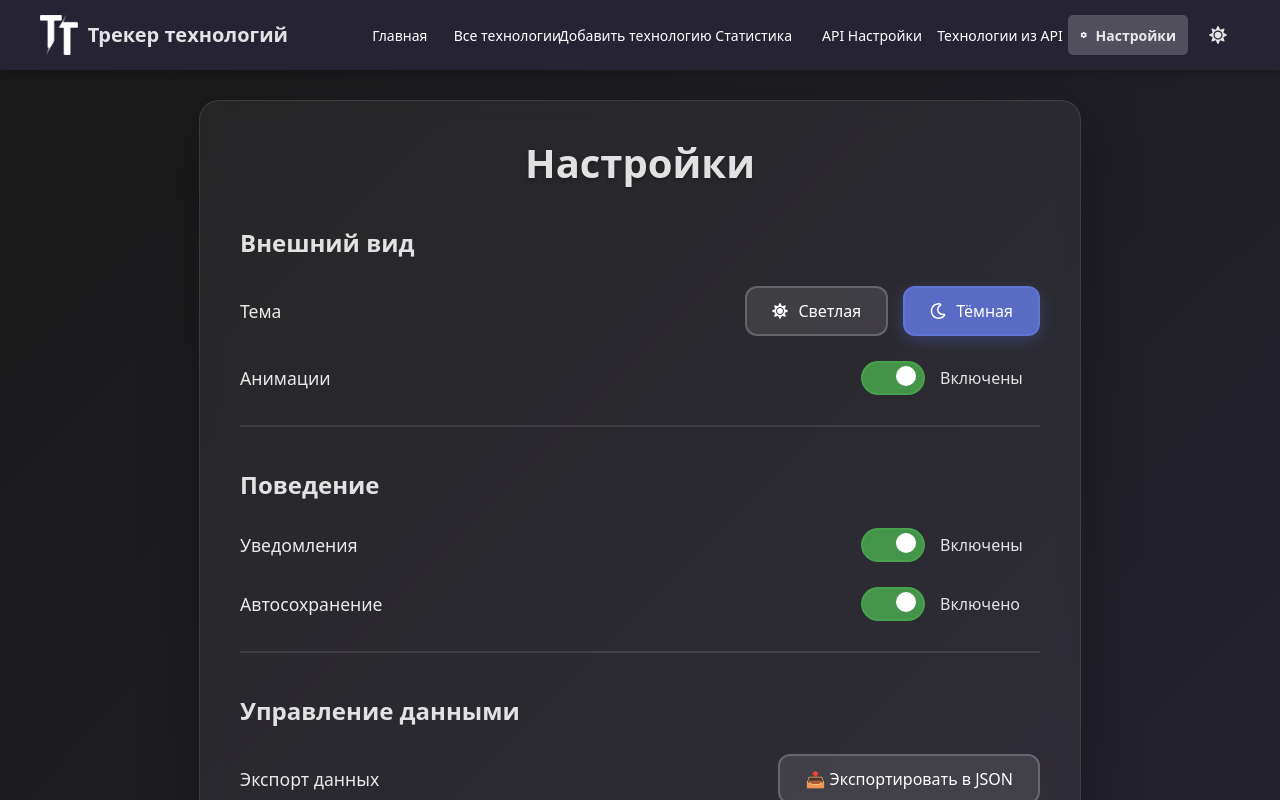
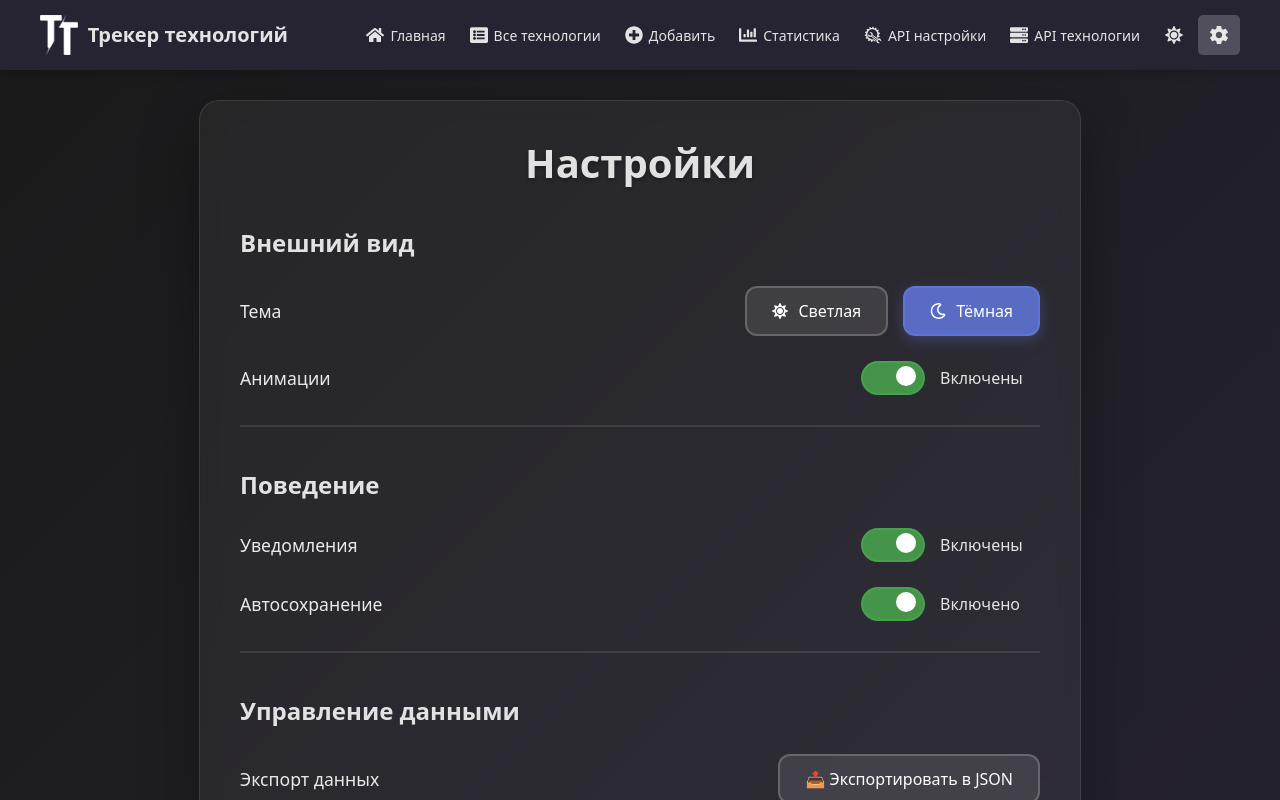
Before and after one commit to HEGATNB/REACT-WEBSITE, a React (Vite) app: page /settings in a window 1280 px wide. Shown: the top 800 px of the page. Built offline with nearby package versions, Linux system fonts and the light colour scheme.

Commit message:
Доработана адаптивность и исправлены стили

```diff
--- a/src/components/ApiSettings.css
+++ b/src/components/ApiSettings.css
@@ -18,10 +18,12 @@
   user-select: none;
 }
 
-[data-theme="light"].api-section strong,
-[data-theme="light"] .api-section li {
+[data-theme="light"] .api-section strong,
+[data-theme="light"] .api-section,
+[data-theme="light"] .api-section p{
   color: #213547;
 }
+
 
 .api-section {
   margin-bottom: 32px;
--- a/src/components/TechnologiesFromApi.css
+++ b/src/components/TechnologiesFromApi.css
@@ -2,6 +2,7 @@
 .technologies-api {
   max-width: 1200px;
   margin: 0 auto;
+  min-width: 55%;
   padding: 24px;
 }
 
--- a/src/components/TechnologiesFromApi.tsx
+++ b/src/components/TechnologiesFromApi.tsx
@@ -17,23 +17,19 @@ function TechnologiesFromApi() {
   const [categoryFilter, setCategoryFilter] = useState('all');
   const [statusFilter, setStatusFilter] = useState('all');
 
-  // Получаем уникальные категории
+
   const categories = ['all', ...new Set(technologies.map(t => t.category).filter(Boolean) as string[])];
 
-  // Фильтрация технологий
   const filteredTechnologies = technologies.filter(tech => {
-    // Поиск по названию и описанию
     if (searchTerm && !tech.title.toLowerCase().includes(searchTerm.toLowerCase()) &&
         !tech.description.toLowerCase().includes(searchTerm.toLowerCase())) {
       return false;
     }
 
-    // Фильтр по категории
     if (categoryFilter !== 'all' && tech.category !== categoryFilter) {
       return false;
     }
 
-    // Фильтр по статусу
     if (statusFilter !== 'all' && tech.status !== statusFilter) {
       return false;
     }
--- a/src/components/navigation.css
+++ b/src/components/navigation.css
@@ -10,28 +10,153 @@
   box-sizing: border-box;
 }
 
+.nav-container {
+  display: flex;
+  justify-content: space-between;
+  align-items: center;
+  max-width: 1200px;
+  margin: 0 auto;
+  position: relative;
+}
+
+.nav-brand {
+  display: flex;
+  align-items: center;
+  gap: 10px;
+  flex-shrink: 0;
+  flex: 1;
+}
+
+.nav-brand a {
+  display: flex;
+  align-items: center;
+  gap: 10px;
+  text-decoration: none;
+  color: #424242;
+}
+
+.nav-brand img {
+  height: 40px;
+  width: auto;
+}
+
+.nav-brand h2 {
+  margin: 0;
+  font-size: 20px;
+  color: white;
+  white-space: nowrap;
+}
+
+/* Desktop menu */
+.desktop-menu-container {
+  display: flex;
+  flex: 2;
+  justify-content: flex-end;
+}
+
+[data-theme="light"] .desktop-menu-container span{
+  color: #213547;
+}
+
+.nav-menu {
+  list-style: none;
+  margin: 0;
+  padding: 0;
+  display: flex;
+  align-items: center;
+}
+
+.desktop-menu {
+  gap: 4px;
+}
+
+.nav-menu li {
+  display: flex;
+  align-items: center;
+}
+
+.nav-icon {
+  font-size: 18px;
+  margin-right: 6px;
+  flex-shrink: 0;
+}
+
+.settings-icon {
+  font-size: 22px;
+  margin-right: 0;
+}
+
+.nav-menu li a {
+  color: white;
+  text-decoration: none;
+  padding: 8px 12px;
+  border-radius: 5px;
+  transition: background-color 0.3s;
+  white-space: nowrap;
+  display: flex;
+  align-items: center;
+  justify-content: center;
+  height: 40px;
+  box-sizing: border-box;
+  font-size: 14px;
+  min-width: auto;
+  max-width: none;
+}
+
+.desktop-menu li a {
+  padding: 8px 10px;
+}
+
+.nav-menu li a:hover {
+  background-color: rgba(255, 255, 255, 0.1);
+}
+
+.nav-menu li a.active {
+  background-color: rgba(255, 255, 255, 0.2);
+  font-weight: bold;
+}
+
+/* Theme toggle button */
 .theme-toggle-button {
   background: none;
   border: none;
   color: white;
   cursor: pointer;
-  padding: 8px 10px;
+  padding: 8px 12px;
   border-radius: 5px;
   font-size: 18px;
   display: flex;
   align-items: center;
-  justify-content: center;
   transition: background-color 0.3s;
-  min-width: 40px;
-  max-width: 50px;
   height: 40px;
   position: relative;
   overflow: hidden;
   margin: 0;
+  gap: 8px;
+  min-width: auto;
+  max-width: none;
 }
 
 .theme-toggle-button:hover {
   background-color: rgba(255, 255, 255, 0.1);
+}
+
+.theme-toggle-desktop .theme-toggle-button {
+  padding: 8px;
+  min-width: 40px;
+  justify-content: center;
+}
+
+.theme-toggle-desktop .theme-toggle-button span {
+  display: none;
+}
+
+.theme-toggle-mobile .theme-toggle-button {
+  width: 100%;
+  justify-content: flex-start;
+  padding: 12px 15px;
+  min-width: auto;
+  height: auto;
 }
 
 .icon-container {
@@ -41,6 +166,7 @@
   display: flex;
   align-items: center;
   justify-content: center;
+  flex-shrink: 0;
 }
 
 .theme-icon {
@@ -71,91 +197,7 @@
   transform: translateX(0);
 }
 
-.nav-container {
-  display: flex;
-  justify-content: space-between;
-  align-items: center;
-  max-width: 1200px;
-  margin: 0 auto;
-  gap: 40px;
-}
-
-.nav-brand {
-  display: flex;
-  align-items: center;
-  gap: 10px;
-  flex-shrink: 0;
-}
-
-.nav-brand a {
-  display: flex;
-  align-items: center;
-  gap: 10px;
-  text-decoration: none;
-  color: #424242;
-}
-
-.nav-brand img {
-  height: 40px;
-  width: auto;
-}
-
-.nav-brand h2 {
-  margin: 0;
-  font-size: 20px;
-  color: white;
-  white-space: nowrap;
-}
-
-.nav-menu {
-  display: flex;
-  list-style: none;
-  gap: 8px;
-  margin: 0;
-  padding: 0;
-  align-items: center;
-  flex: 1;
-  justify-content: flex-end;
-}
-
-.nav-menu li {
-  display: flex;
-  align-items: center;
-}
-
-.nav-menu li a {
-  color: white;
-  text-decoration: none;
-  padding: 8px 12px;
-  border-radius: 5px;
-  transition: background-color 0.3s;
-  white-space: nowrap;
-  display: flex;
-  align-items: center;
-  justify-content: center;
-  height: 40px;
-  box-sizing: border-box;
-  font-size: 14px;
-  max-width: 120px;
-  text-align: center;
-}
-
-.nav-menu li a:hover {
-  background-color: rgba(255, 255, 255, 0.1);
-}
-
-.nav-menu li a.active {
-  background-color: rgba(255, 255, 255, 0.2);
-  font-weight: bold;
-}
-
-.nav-menu li:has(a > .io-md-settings) a {
-  max-width: 50px;
-  min-width: 50px;
-  padding: 8px;
-  justify-content: center;
-}
-
+/* Mobile toggle button */
 .nav-toggle {
   display: none;
   background: none;
@@ -163,17 +205,18 @@
   border-radius: 5px;
   color: white;
   cursor: pointer;
-  padding: 12px 10px;
-  font-size: 28px;
+  padding: 10px;
+  font-size: 24px;
   flex-direction: column;
   justify-content: center;
   align-items: center;
-  width: 50px;
-  height: 50px;
+  width: 44px;
+  height: 44px;
   position: relative;
-  z-index: 1001;
+  z-index: 1002;
   transition: all 0.3s ease;
-  margin-left: 10px;
+  margin-left: auto;
+  order: 3;
 }
 
 .nav-toggle:hover {
@@ -181,27 +224,96 @@
   border-color: rgba(255, 255, 255, 0.5);
 }
 
+/* Mobile menu */
+.mobile-menu-container {
+  display: none;
+  position: relative;
+}
+
+.nav-menu-overlay {
+  display: none;
+  position: fixed;
+  top: 0;
+  left: 0;
+  right: 0;
+  bottom: 0;
+  background-color: rgba(0, 0, 0, 0.5);
+  z-index: 999;
+}
+
+.mobile-menu-container.active .nav-menu-overlay {
+  display: block;
+}
+
+.mobile-menu {
+  display: none;
+  position: fixed;
+  top: 80px;
+  right: 20px;
+  width: 280px;
+  max-width: 80%;
+  background: #262332;
+  flex-direction: column;
+  padding: 20px;
+  box-shadow: 0 10px 30px rgba(0, 0, 0, 0.3);
+  z-index: 1001;
+  gap: 8px;
+  border-radius: 10px;
+  max-height: 80vh;
+  overflow-y: auto;
+}
+
+.mobile-menu.active {
+  display: flex;
+}
+
+.mobile-menu li {
+  width: 100%;
+}
+
+.mobile-menu li a {
+  justify-content: flex-start;
+  height: auto;
+  padding: 12px 15px;
+  width: 100%;
+  box-sizing: border-box;
+  max-width: 100%;
+  font-size: 16px;
+  text-align: left;
+  border-radius: 8px;
+}
+
+.theme-toggle-mobile .theme-toggle-button span {
+  display: inline;
+  font-size: 16px;
+}
+
+.mobile-menu .nav-icon {
+  font-size: 20px;
+  width: 24px;
+  text-align: center;
+}
+
+/* Адаптивность для десктопного меню */
 @media (max-width: 1100px) {
-  .nav-container {
-    gap: 30px;
+  .desktop-menu li a {
+    padding: 8px 8px;
+    font-size: 13px;
   }
 
-  .nav-menu {
-    gap: 6px;
+  .nav-icon {
+    font-size: 16px;
+    margin-right: 4px;
   }
 
-  .nav-menu li a {
-    padding: 8px 10px;
-    font-size: 13px;
-    max-width: 110px;
+  .settings-icon {
+    font-size: 20px;
   }
 }
 
 @media (max-width: 1000px) {
-  .nav-menu li a {
-    max-width: 100px;
+  .desktop-menu li a span {
     font-size: 12px;
-    padding: 8px;
   }
 
   .nav-brand h2 {
@@ -220,78 +332,82 @@
 }
 
 @media (max-width: 850px) {
-  .nav-menu li a {
-    max-width: 90px;
+  .desktop-menu li a {
+    padding: 8px 6px;
+  }
+
+  .desktop-menu li a span {
     font-size: 11px;
-    padding: 8px 6px;
   }
 }
 
+/* Мобильная версия */
 @media (max-width: 768px) {
-  .nav-container {
-    flex-wrap: wrap;
-    gap: 15px;
+  .desktop-menu-container {
+    display: none;
   }
 
   .nav-toggle {
     display: flex;
   }
 
-  .nav-menu {
-    display: none;
-    position: absolute;
-    top: 100%;
-    left: 0;
-    width: 100%;
-    background: #262332;
-    flex-direction: column;
-    padding: 15px;
-    box-shadow: 0 10px 20px rgba(0, 0, 0, 0.2);
-    z-index: 1000;
-    gap: 8px;
-  }
-
-  .nav-menu.active {
-    display: flex;
-  }
-
-  .nav-menu li {
-    width: 100%;
-  }
-
-  .nav-menu li a {
-    justify-content: flex-start;
-    height: auto;
-    padding: 12px 20px;
-    width: 100%;
-    box-sizing: border-box;
-    max-width: 100%;
-    font-size: 16px;
-    text-align: left;
-  }
-
-  .nav-menu li:has(a > .io-md-settings) a {
-    max-width: 100%;
-    min-width: auto;
-    justify-content: flex-start;
-  }
-
-  .theme-toggle-button {
-    width: 100%;
-    justify-content: flex-start;
-    padding-left: 20px;
-    max-width: 100%;
-    min-width: auto;
-  }
-
-  .nav-menu li a span,
-  .theme-toggle-button span {
-    display: inline-block;
+  .mobile-menu-container {
+    display: block;
   }
 
   .nav-brand {
-    flex: 1;
+    flex: none;
   }
+
+  .nav-container {
+    flex-wrap: nowrap;
+    gap: 15px;
+  }
+}
+
+/* Стили для светлой темы */
+[data-theme="light"] .main-navigation {
+  background-color: #f5f5f8 !important;
+  color: #213547 !important;
+}
+
+[data-theme="light"] .nav-brand h2 {
+  color: #213547 !important;
+}
+
+[data-theme="light"] .desktop-menu,
+[data-theme="light"] .mobile-menu {
+  background: #f5f5f8 !important;
+}
+
+[data-theme="light"] .nav-menu li a {
+  color: #213547 !important;
+}
+
+[data-theme="light"] .nav-menu li a:hover {
+  background-color: rgba(0, 0, 0, 0.1) !important;
+}
+
+[data-theme="light"] .nav-menu li a.active {
+  background-color: rgba(0, 0, 0, 0.15) !important;
+}
+
+[data-theme="light"] .theme-toggle-button {
+  color: #213547 !important;
+}
+
+[data-theme="light"] .theme-toggle-button:hover {
+  background-color: rgba(0, 0, 0, 0.1) !important;
+}
+
+[data-theme="light"] .nav-toggle {
+  color: #213547 !important;
+  border: 2px solid rgba(33, 53, 71, 0.3) !important;
+}
+
+[data-theme="light"] .nav-toggle:hover {
+  background-color: rgba(0, 0, 0, 0.1) !important;
+  border-color: rgba(33, 53, 71, 0.5) !important;
 }
 
 @media (max-width: 480px) {
@@ -304,9 +420,42 @@
   }
 
   .nav-toggle {
-    width: 45px;
-    height: 45px;
-    padding: 10px;
-    font-size: 24px;
+    width: 40px;
+    height: 40px;
+    padding: 8px;
+    font-size: 22px;
+  }
+
+  .mobile-menu {
+    top: 70px;
+    right: 10px;
+    width: 250px;
+    padding: 15px;
   }
 }
+
+/* Улучшение адаптивности мобильного меню */
+@media (max-width: 768px) {
+  .mobile-menu-container {
+    position: static;
+  }
+
+  .nav-menu-overlay {
+    cursor: pointer;
+  }
+
+  .mobile-menu {
+    animation: slideIn 0.3s ease-out;
+  }
+
+  @keyframes slideIn {
+    from {
+      opacity: 0;
+      transform: translateY(-10px);
+    }
+    to {
+      opacity: 1;
+      transform: translateY(0);
+    }
+  }
+}
--- a/src/components/navigation.tsx
+++ b/src/components/navigation.tsx
@@ -5,6 +5,8 @@ import { IoMdSettings } from "react-icons/io";
 import { FaRegMoon } from "react-icons/fa";
 import { FaSun } from "react-icons/fa";
 import { FiMenu, FiX } from "react-icons/fi";
+import { GiAutoRepair } from "react-icons/gi";
+import {FaHome, FaListAlt, FaPlusCircle, FaChartBar, FaCog, FaServer, FaDatabase} from "react-icons/fa";
 import logoDark from '/assets/WSLogo_dark.png';
 import logoLight from '/assets/WSLogo.png';
 
@@ -55,6 +57,10 @@ function Navigation() {
     setIsMenuOpen(!isMenuOpen);
   };
 
+  const closeMenu = () => {
+    setIsMenuOpen(false);
+  };
+
   return (
     <nav className="main-navigation">
       <div className="nav-container">
@@ -65,53 +71,45 @@ function Navigation() {
           </Link>
         </div>
 
-        <button
-          className="nav-toggle"
-          onClick={toggleMenu}
-          aria-label={isMenuOpen ? "Закрыть меню" : "Открыть меню"}
-          title={isMenuOpen ? "Закрыть меню" : "Открыть меню"}
-        >
-          {isMenuOpen ? <FiX /> : <FiMenu />}
-        </button>
-
-        <ul className={`nav-menu ${isMenuOpen ? 'active' : ''}`}>
+        <div className="desktop-menu-container">
+          <ul className="nav-menu desktop-menu">
             <li>
               <Link to="/" className={location.pathname === '/' ? 'active' : ''}>
-              Главная
+                <FaHome className="nav-icon" />
+                <span>Главная</span>
               </Link>
             </li>
             <li>
               <Link to="/technologies" className={location.pathname === '/technologies' ? 'active' : ''}>
-              Все технологии
+                <FaListAlt className="nav-icon" />
+                <span>Все технологии</span>
               </Link>
             </li>
             <li>
               <Link to="/add-technology" className={location.pathname === '/add-technology' ? 'active' : ''}>
-              Добавить технологию
+                <FaPlusCircle className="nav-icon" />
+                <span>Добавить</span>
               </Link>
             </li>
             <li>
               <Link to="/stats" className={location.pathname === '/stats' ? 'active' : ''}>
-              Статистика
+                <FaChartBar className="nav-icon" />
+                <span>Статистика</span>
               </Link>
             </li>
             <li>
               <Link to="/api-settings" className={location.pathname === '/api-settings' ? 'active' : ''}>
-               API Настройки
+                <GiAutoRepair className="nav-icon" />
+                <span>API настройки</span>
               </Link>
             </li>
             <li>
               <Link to="/api-technologies" className={location.pathname === '/api-technologies' ? 'active' : ''}>
-               Технологии из API
+                <FaServer className="nav-icon" />
+                <span>API технологии</span>
               </Link>
             </li>
-          <li>
-            <Link to="/settings" className={location.pathname === '/settings' ? 'active' : ''}>
-              <IoMdSettings />
-              <span style={{ marginLeft: '8px' }}>Настройки</span>
-            </Link>
-          </li>
-          <li>
+            <li className="theme-toggle-desktop">
               <button
                 className="theme-toggle-button"
                 onClick={handleChangeTheme}
@@ -129,7 +127,89 @@ function Navigation() {
                 </div>
               </button>
             </li>
+            <li>
+              <Link to="/settings" className={location.pathname === '/settings' ? 'active' : ''}>
+                <IoMdSettings className="nav-icon settings-icon" />
+              </Link>
+            </li>
           </ul>
+        </div>
+
+        <button
+          className="nav-toggle"
+          onClick={toggleMenu}
+          aria-label={isMenuOpen ? "Закрыть меню" : "Открыть меню"}
+          title={isMenuOpen ? "Закрыть меню" : "Открыть меню"}
+        >
+          {isMenuOpen ? <FiX /> : <FiMenu />}
+        </button>
+
+        <div className={`mobile-menu-container ${isMenuOpen ? 'active' : ''}`}>
+          <div className="nav-menu-overlay" onClick={closeMenu}></div>
+          <ul className={`nav-menu mobile-menu ${isMenuOpen ? 'active' : ''}`}>
+            <li>
+              <Link to="/" className={location.pathname === '/' ? 'active' : ''} onClick={closeMenu}>
+                <FaHome className="nav-icon" />
+                <span>Главная</span>
+              </Link>
+            </li>
+            <li>
+              <Link to="/technologies" className={location.pathname === '/technologies' ? 'active' : ''} onClick={closeMenu}>
+                <FaListAlt className="nav-icon" />
+                <span>Все технологии</span>
+              </Link>
+            </li>
+            <li>
+              <Link to="/add-technology" className={location.pathname === '/add-technology' ? 'active' : ''} onClick={closeMenu}>
+                <FaPlusCircle className="nav-icon" />
+                <span>Добавить технологию</span>
+              </Link>
+            </li>
+            <li>
+              <Link to="/stats" className={location.pathname === '/stats' ? 'active' : ''} onClick={closeMenu}>
+                <FaChartBar className="nav-icon" />
+                <span>Статистика</span>
+              </Link>
+            </li>
+              <li>
+              <Link to="/api-settings" className={location.pathname === '/api-settings' ? 'active' : ''}>
+                <GiAutoRepair className="nav-icon" />
+                <span>API настройки</span>
+              </Link>
+            </li>
+            <li>
+              <Link to="/api-technologies" className={location.pathname === '/api-technologies' ? 'active' : ''}>
+                <FaServer className="nav-icon" />
+                <span>API технологии</span>
+              </Link>
+            </li>
+            <li>
+              <Link to="/settings" className={location.pathname === '/settings' ? 'active' : ''} onClick={closeMenu}>
+                <FaCog className="nav-icon" />
+                <span>Настройки</span>
+              </Link>
+            </li>
+            <li className="theme-toggle-mobile">
+              <button
+                className="theme-toggle-button"
+                onClick={handleChangeTheme}
+                disabled={isAnimating}
+                aria-label={getThemeButtonLabel()}
+                title={getThemeButtonLabel()}
+              >
+                <div className="icon-container">
+                  <div className={`theme-icon icon-sun ${isWhiteTheme ? 'hiding' : ''}`}>
+                    <FaSun className="nav-icon" />
+                  </div>
+                  <div className={`theme-icon icon-moon ${isWhiteTheme ? 'showing' : ''}`}>
+                    <FaRegMoon className="nav-icon" />
+                  </div>
+                </div>
+                <span>Тема</span>
+              </button>
+            </li>
+          </ul>
+        </div>
       </div>
     </nav>
   );
--- a/src/index.css
+++ b/src/index.css
@@ -328,3 +328,36 @@ button:focus-visible {
     background-color: #f9f9f9;
   }
 }
+
+[data-theme="light"] .nav-icon {
+  color: #213547 !important;
+}
+
+[data-theme="dark"] .nav-icon {
+  color: rgba(255, 255, 255, 0.87) !important;
+}
+
+@media (max-width: 768px) {
+  .nav-menu-container {
+    position: static;
+  }
+
+  .nav-menu-overlay {
+    cursor: pointer;
+  }
+
+  .nav-menu {
+    animation: slideIn 0.3s ease-out;
+  }
+
+  @keyframes slideIn {
+    from {
+      opacity: 0;
+      transform: translateY(-10px);
+    }
+    to {
+      opacity: 1;
+      transform: translateY(0);
+    }
+  }
+}
```
Lines whose indentation alone changed are shown as unchanged.
